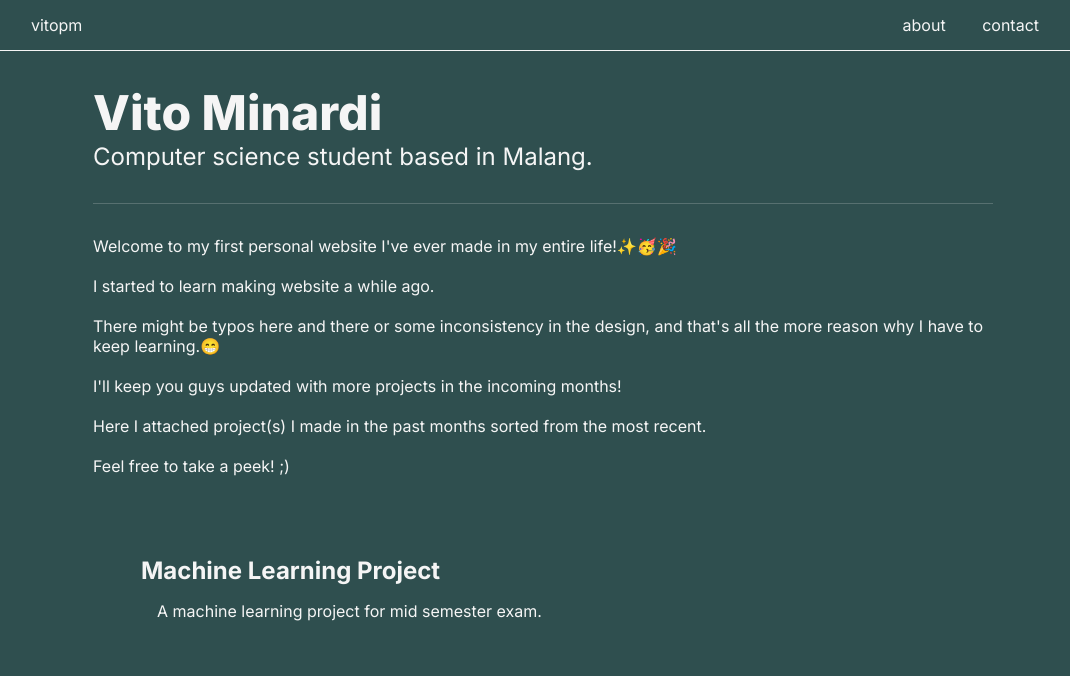
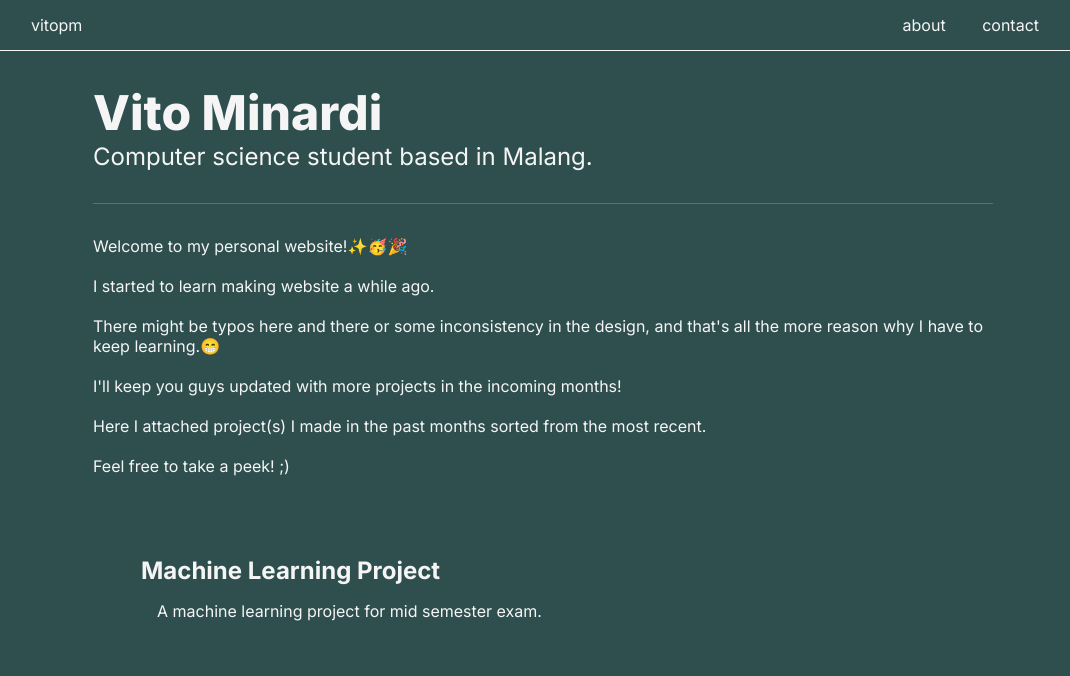
Before and after one commit to vitopm/vitopm.com, a PHP site: page / in a window 1280 px wide. Shown: the top 676 px of the page, without its empty margins (97-1167 px from the left). Run offline with PHP 8.4, Linux system fonts and the light colour scheme.

Commit message:
Changed a few lines in intro

```diff
--- a/index.php
+++ b/index.php
@@ -30,7 +30,7 @@ i hope i could manage my homework well -->
         </div>
 
         <div class="content">
-            <p>Welcome to my first personal website I've ever made in my entire life!&#10024🥳🎉<br>
+            <p>Welcome to my personal website!&#10024🥳🎉<br>
                 <br>
                 I started to learn making website a while ago.<br>
                 <br>
```
